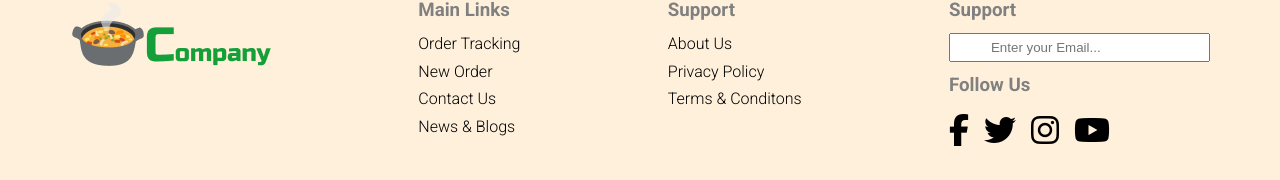
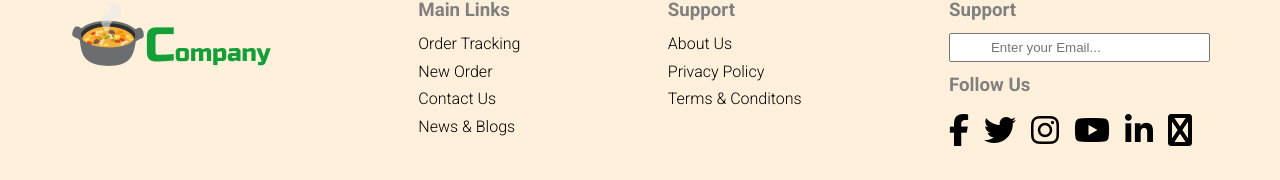
Before and after one commit to AnzerBakhsh/html-assignment, a plain HTML site: page index.html in a window 1280 px wide. Shown: the part 2157-2337 px from the top of the page. Drawn offline with Linux system fonts and the light colour scheme.

Commit message:
add icon

```diff
--- a/index.html
+++ b/index.html
@@ -163,6 +163,12 @@
             <div class="icon">
               <i class="fa fa-youtube" aria-hidden="true"></i>
             </div>
+            <div class="icon">
+                <i class=" fa fa-linkedin" aria-hidden="true"></i>
+              </div>
+              <div class="icon">
+                <i class=" fa fa-discord" aria-hidden="true"></i>
+              </div>
           </div>
         </div>
       </div>
```
